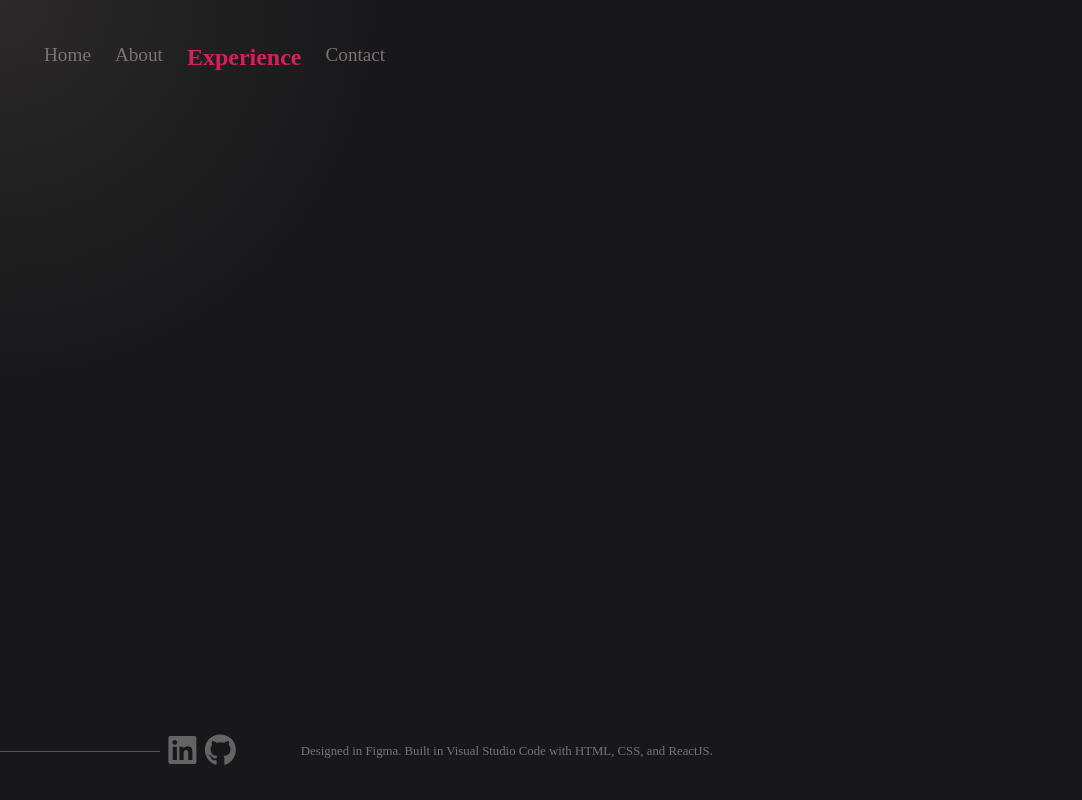
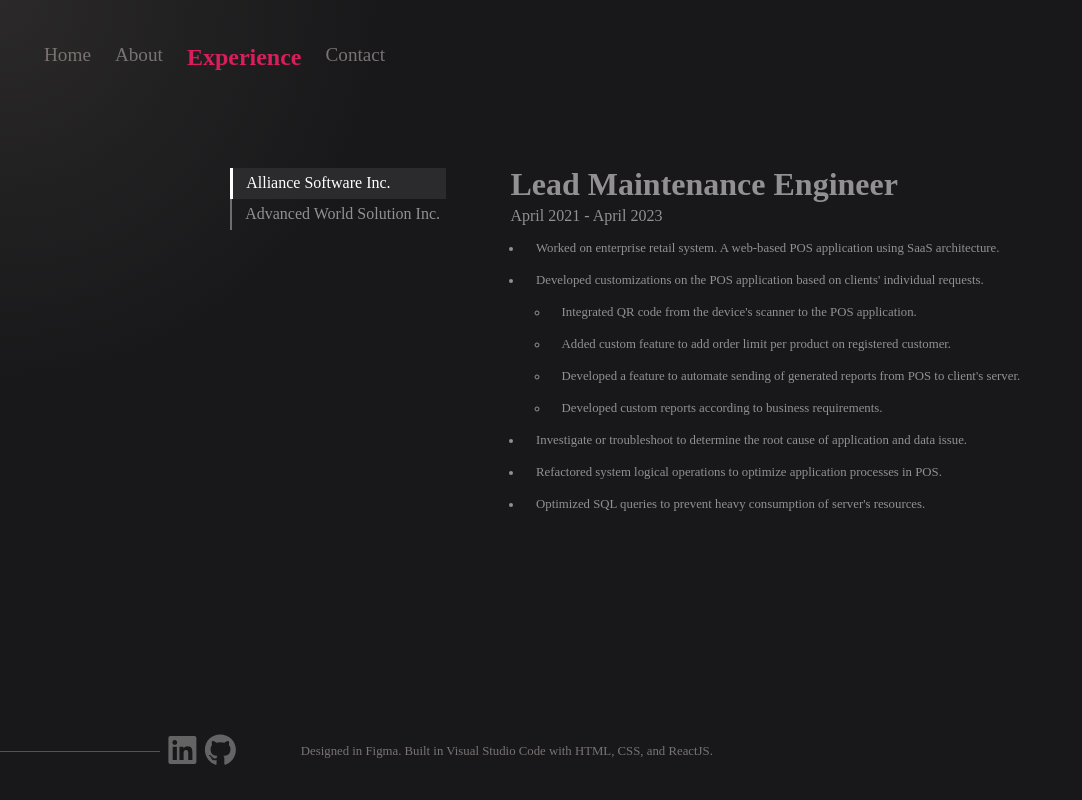
Before and after one commit to jpaulruiz/portfolio, a React (Create React App) app: page /experience in a window 1280 px wide. Shown: the whole page, without its empty margins (0-1082 px from the left). Built offline with nearby package versions, Linux system fonts and the light colour scheme; the HTML template or start-up script is replaced by a standard one; a web font is replaced by a local one.

Commit message:
Signed-off-by: jpaulruiz <johnpaulmruiz@gmail.com>

```diff
--- a/src/pages/Contacts.css
+++ b/src/pages/Contacts.css
@@ -58,7 +58,6 @@
     font-weight: bold;
 }
 
-.contact-form div,
 .contact-form button {
     background-color: inherit;
     margin-top: 0.2rem;
@@ -77,6 +76,13 @@
     font-size: 0.8rem;
     height: 2rem;
     width: 20rem;
+    margin-top: 0.2rem;
+    background-image: linear-gradient(white,white);
+    background-position: bottom left;
+    background-size: 0% 0.2rem;
+    background-repeat: no-repeat;
+    transition: background-size 1s,
+        background-position 0s 1s;
 }
 
 .contact-form input::placeholder,
@@ -89,15 +95,16 @@
 .contact-form input:focus,
 .contact-form textarea:focus {
     outline: none;
-    transition: border-left 0.15s ease-out;
-    border-left: 0.2rem solid white;
+    /* transition: border-left 0.15s ease-out;
+    border-left: 0.2rem solid white; */
+    background-position: bottom right;
+    background-size: 100% 0.2rem;
 }
 
 .contact-form button {
     width: 20rem;
     border: none;
     background-color: #D81E5B;
-    font-weight: bold;
     color: white;
 }
 
--- a/src/pages/Contacts.js
+++ b/src/pages/Contacts.js
@@ -1,5 +1,5 @@
 import styled from "styled-components";
-import { useState } from "react";
+import { useState, useRef } from "react";
 import "./Contacts.css"
 import emailjs from "@emailjs/browser";
 
@@ -15,24 +15,29 @@ const ContactDetail = () => {
     const [subject, setSubject] = useState('')
     const [message, setMessage] = useState('')
     const [formError, setFormError] = useState('')
+    const formErrorColor = useRef(false)
 
     const handleSubmit = (event) => {
         event.preventDefault();
         if (!name || !email || !subject || !message) {
-            setFormError('Please fill out all fields');
-            return;
+            formErrorColor.current = true
+            setFormError('Please fill out all fields')
+            return
         }
+
+        formErrorColor.current = false
 
         emailjs.sendForm(
             "service_uf18fkd",
             "template_ui6lk1u",
             event.target,
             "BvL17OtVIUJSA9imm")
-            .then( result => {
-                    console.log("Successfully sent: " + result)
-                },
-                error => {
-                    console.log("Error sending: " + error)
+            .then( () => {
+                    setFormError('Email sent.');
+                }
+            )
+            .catch( () => {
+                    setFormError('Email not sent.');
                 }
             )
         //Clear everything
@@ -40,25 +45,20 @@ const ContactDetail = () => {
         setEmail('');
         setSubject('');
         setMessage('');
-        setFormError('');
+        setFormError('Sending message . . .');
+        setTimeout(() => {
+            setFormError('');
+        }, 5000);
     }
 
     return (
         <div className="contact-mailbox">
-            {formError && <p style={{ color: 'red', fontSize: "0.8rem"}}>{formError}</p>}
+            {formError && <p style={{ color: `${formErrorColor.current ? 'red' : 'white'}`, fontSize: "0.8rem"}}>{formError}</p>}
             <form className="contact-form" onSubmit={handleSubmit}>
-                <div>
-                    <input type="text" name="eName" placeholder="Name" value={name} onChange={(e) => setName(e.target.value)} />
-                </div>
-                <div>
-                    <input type="email" name="eEmail" placeholder="Email" value={email} onChange={(e) => setEmail(e.target.value)} />
-                </div>
-                <div>
-                    <input type="text" name="eSubject" placeholder="Subject" value={subject} onChange={(e) => setSubject(e.target.value)} />
-                </div>
-                <div>
-                    <textarea name="eMessage" placeholder="Message" value={message} onChange={(e) => setMessage(e.target.value)} />
-                </div>
+                <input className="underline" type="text" name="eName" placeholder="Name" value={name} onChange={(e) => setName(e.target.value)} />
+                <input type="email" name="eEmail" placeholder="Email" value={email} onChange={(e) => setEmail(e.target.value)} />
+                <input type="text" name="eSubject" placeholder="Subject" value={subject} onChange={(e) => setSubject(e.target.value)} />
+                <textarea name="eMessage" placeholder="Message" value={message} onChange={(e) => setMessage(e.target.value)} />
                 <button type="submit">send message</button>
             </form>
         </div>
--- /dev/null
+++ b/src/pages/Experience.css
@@ -0,0 +1,53 @@
+.tab-choices, .tab-panel {
+    position: relative;
+    display: flex;
+    flex-direction: column;
+    margin-top: 8rem;
+    margin-left: 6.3rem;
+}
+
+.tab-choices {
+    background-color: transparent;
+}
+
+.tab-panel {
+    width: 40rem;
+    margin-left: 4rem;
+    margin-bottom: 1rem;
+}
+
+.tab-panel li {
+    font-size: 0.8rem;
+}
+
+.tab-panel div,
+.tab-panel ul,
+.tab-panel li,
+.tab-panel span {
+    background-color: inherit;
+}
+
+.tab-panel li, .tab-panel ul{
+    padding-left: 0.8rem;
+}
+
+.tab-choices button {
+    padding: 0.4rem;
+    padding-left: 0.8rem;
+    text-align: left;
+    border: none;
+    color: rgb(146, 144, 144);
+    background-color: inherit;
+    border-left: 2px solid rgb(110, 110, 110);
+}
+
+.tab-choices button:hover {
+    color: white;
+    background-color: #2B2B2D;
+}
+
+@media only screen and (max-width: 950px) {
+    .tab-choices, .tab-panel {
+        width: 75vw;
+    }
+}
--- a/src/pages/Experience.js
+++ b/src/pages/Experience.js
@@ -1,16 +1,147 @@
 import styled from "styled-components";
+import { useEffect } from "react";
+import "./Experience.css"
+
 
 const Container = styled.div`
     display: flex;
     flex-direction: row;
-    width: 100vw;
-    height: 100vh;
+    justify-content: center;
+
+    @media only screen and (max-width: 950px) {
+        flex-direction: column;
+        width: 75vw;
+    }
+
+
     `
 
+const companyName = [
+    "Alliance Software Inc.",
+    "Advanced World Solution Inc."
+]
+
+const companyDetail = [
+    {
+      title: "Lead Maintenance Engineer",
+      duration: "April 2021 - April 2023",
+      description: [
+        "Worked on enterprise retail system. A web-based POS application using SaaS architecture.",
+        {
+          descriptionTitle:
+            "Developed customizations on the POS application based on clients' individual requests.",
+          descriptionDetail: [
+            "Integrated QR code from the device's scanner to the POS application.",
+            "Added custom feature to add order limit per product on registered customer.",
+            "Developed a feature to automate sending of generated reports from POS to client's server.",
+            "Developed custom reports according to business requirements.",
+          ],
+        },
+        "Investigate or troubleshoot to determine the root cause of application and data issue.",
+        "Refactored system logical operations to optimize application processes in POS.",
+        "Optimized SQL queries to prevent heavy consumption of server's resources.",
+      ],
+    },
+    {
+      title: "On-the-job Trainee",
+      duration: "June - August 2019",
+      description: [
+        "Worked along with Research & Development developers with the task to do unit testing on their deliverables.",
+        "Created software documentation for unit testing.",
+      ],
+    },
+  ]
+
+const handleClick = (e) => {
+    //change style when clicked
+    //clean up first before set
+    const companyDiv = document.querySelectorAll("[id^='company-']")
+    companyDiv.forEach( (company) => {
+            company.style.color = ""
+            company.style.backgroundColor = ""
+            company.style.borderLeft = ""
+        }
+    )
+
+    //get selected company
+    const buttonId = document.getElementById(e.target.id)
+    //set style
+    buttonId.style.color = "white"
+    buttonId.style.backgroundColor = "#2B2B2D"
+    buttonId.style.borderLeft = "0.2rem solid white"
+
+    //get selected panel
+    const suffixId = buttonId.id.match(/\d+/)[0]
+    const panelId = document.getElementById("panel-"+suffixId)
+
+    //set hidden to false on selected company only
+    const panelDivs = document.querySelectorAll("[id^='panel-']")
+    panelDivs.forEach( (divs) => {
+            divs.hidden = true
+            if (panelId.id === divs.id) panelId.hidden = false
+        }
+    )
+}
+
+const setCompany = () => {
+    return companyName.map( (company,i) => {
+        return <button id={"company-"+i} onClick={handleClick}>{company}</button>
+    })
+}
+
+const setDetailJSX = ({title, duration, description},i) => {
+    return (
+        <div id={"panel-"+i} hidden={true}>
+            <h2>{title}</h2>
+            <span>{duration}</span>
+            <ul>
+                {description.map((desc) =>
+                    typeof desc === "object" ? (
+                        <li key={desc.descriptionTitle}>
+                            {desc.descriptionTitle}
+                            <ul>
+                                {desc.descriptionDetail.map((subDesc, index) => (
+                                <li key={index}>{subDesc}</li>
+                                ))}
+                            </ul>
+                        </li>
+                    ) : (
+                        <li key={desc}>{desc}</li>
+                    )
+                )}
+            </ul>
+        </div>
+    )
+}
+
+const setDetail = (list) => {
+    return (
+        list.map((detail,i) => {
+            return setDetailJSX(detail,i)
+        })
+    )
+}
+
 const Experience = () => {
+
+    useEffect( () => {
+        const buttonId = document.getElementById("company-0")
+        buttonId.style.color = "white"
+        buttonId.style.backgroundColor = "#2B2B2D"
+        buttonId.style.borderLeft = "0.2rem solid white"
+        document.getElementById("panel-0").hidden = false
+    },[])
+
     return (
-        <Container></Container>
-    );
+        <Container>
+            <section className="tab-choices">
+                {setCompany()}
+            </section>
+            <section className="tab-panel">
+                {setDetail(companyDetail)}
+            </section>
+        </Container>
+    )
 }
 
 export default Experience;
--- a/src/pages/Home.css
+++ b/src/pages/Home.css
@@ -97,7 +97,7 @@
     height: 300px;
     border-radius: 50%;
     transition: transform 1s ease;
-    filter: grayscale(75%);
+    filter: grayscale(40%);
 }
 
 .image-bx {
```
Also changed, not shown: src/component/Button.js (deleted, +0 -9 lines).
